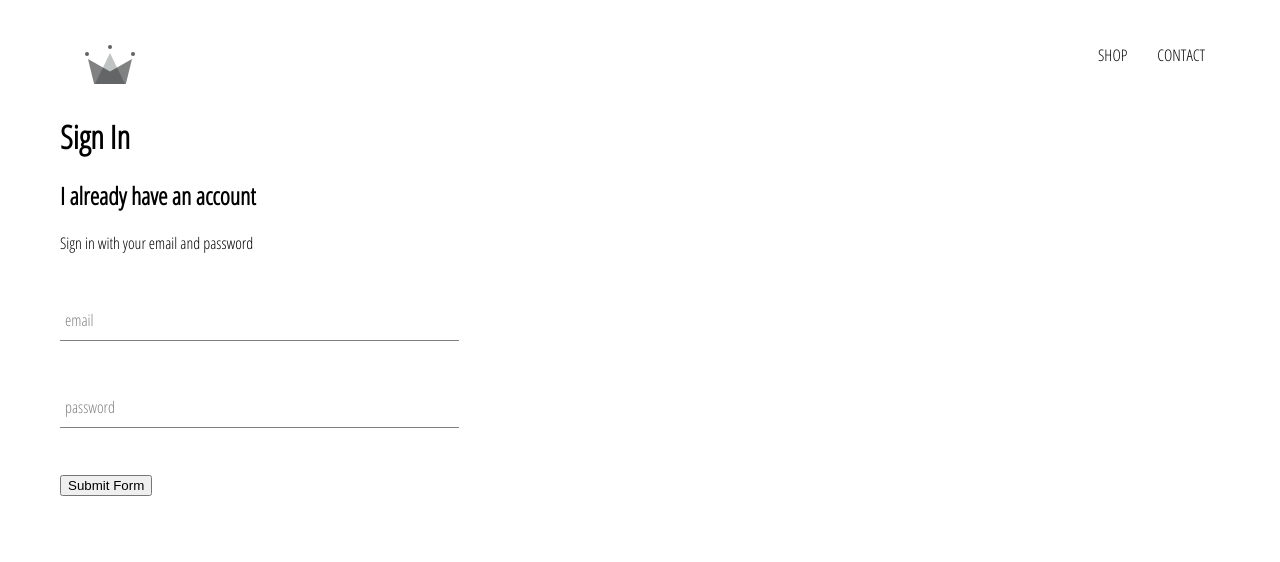
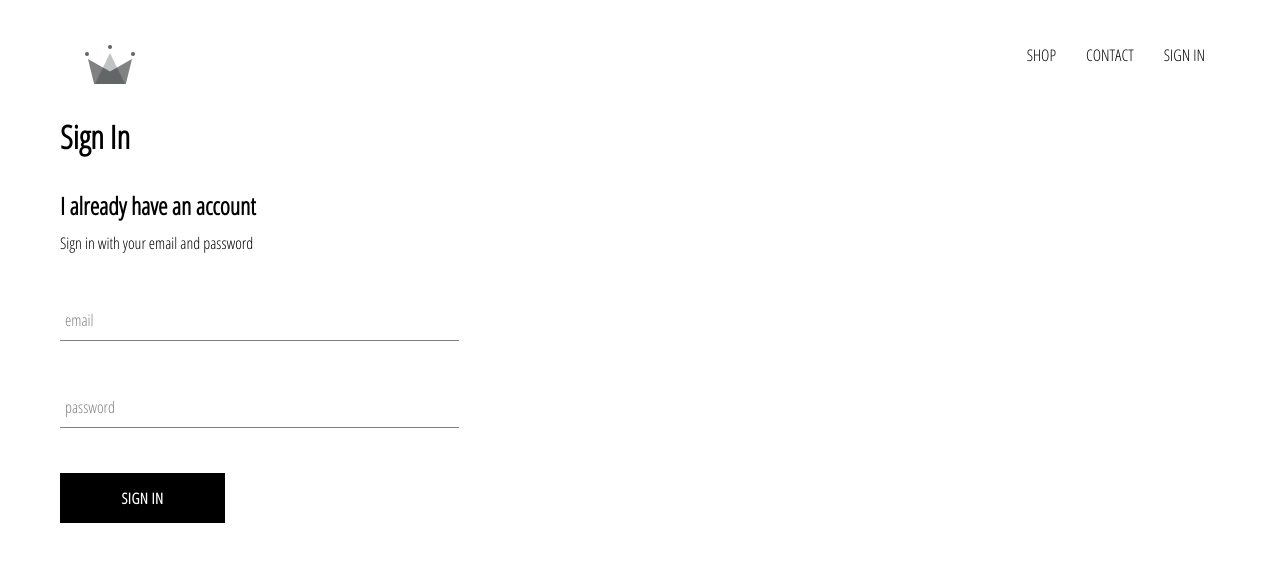
Before and after one commit to gibranrizvi/crwn-clothing, a React (Create React App) app: page /sign-in in a window 1280 px wide. Shown: the top 562 px of the page. Built offline with nearby package versions, Linux system fonts and the light colour scheme.

Commit message:
Preparing Firebase

```diff
--- /dev/null
+++ b/src/components/custom-button/custom-button.component.jsx
@@ -0,0 +1,13 @@
+import React from 'react';
+
+import './custom-button.styles.scss';
+
+const CustomButton = ({ children, ...otherProps }) => {
+  return (
+    <button className="custom-button" {...otherProps}>
+      {children}
+    </button>
+  );
+};
+
+export default CustomButton;
--- /dev/null
+++ b/src/components/custom-button/custom-button.styles.scss
@@ -0,0 +1,22 @@
+.custom-button {
+  min-width: 165px;
+  width: auto;
+  height: 50px;
+  letter-spacing: 0.5px;
+  line-height: 50px;
+  padding: 0 35px 0 35px;
+  font-size: 15px;
+  background-color: black;
+  color: white;
+  text-transform: uppercase;
+  font-family: 'Open Sans Condensed';
+  font-weight: bolder;
+  border: none;
+  cursor: pointer;
+
+  &:hover {
+    background-color: white;
+    color: black;
+    border: 1px solid black;
+  }
+}
--- a/src/components/header/header.component.jsx
+++ b/src/components/header/header.component.jsx
@@ -18,6 +18,9 @@ const Header = () => {
         <Link className="option" to="/contact">
           CONTACT
         </Link>
+        <Link className="option" to="/sign-in">
+          SIGN IN
+        </Link>
       </div>
     </div>
   );
--- a/src/components/sign-in/sign-in.component.jsx
+++ b/src/components/sign-in/sign-in.component.jsx
@@ -2,6 +2,7 @@ import React, { useState } from 'react';
 
 import './sign-in.styles.scss';
 import FormInput from '../form-input/form-input.component';
+import CustomButton from '../custom-button/custom-button.component';
 
 const SignIn = props => {
   const [email, setEmail] = useState('');
@@ -36,7 +37,7 @@ const SignIn = props => {
           label="password"
           required
         />
-        <input type="submit" value="Submit Form" />
+        <CustomButton type="submit"> Sign in </CustomButton>
       </form>
     </div>
   );
--- a/src/components/sign-in/sign-in.styles.scss
+++ b/src/components/sign-in/sign-in.styles.scss
@@ -1,3 +1,9 @@
 .sign-in {
   width: 30vw;
+  display: flex;
+  flex-direction: column;
+
+  .title {
+    margin: 10px 0;
+  }
 }
```
